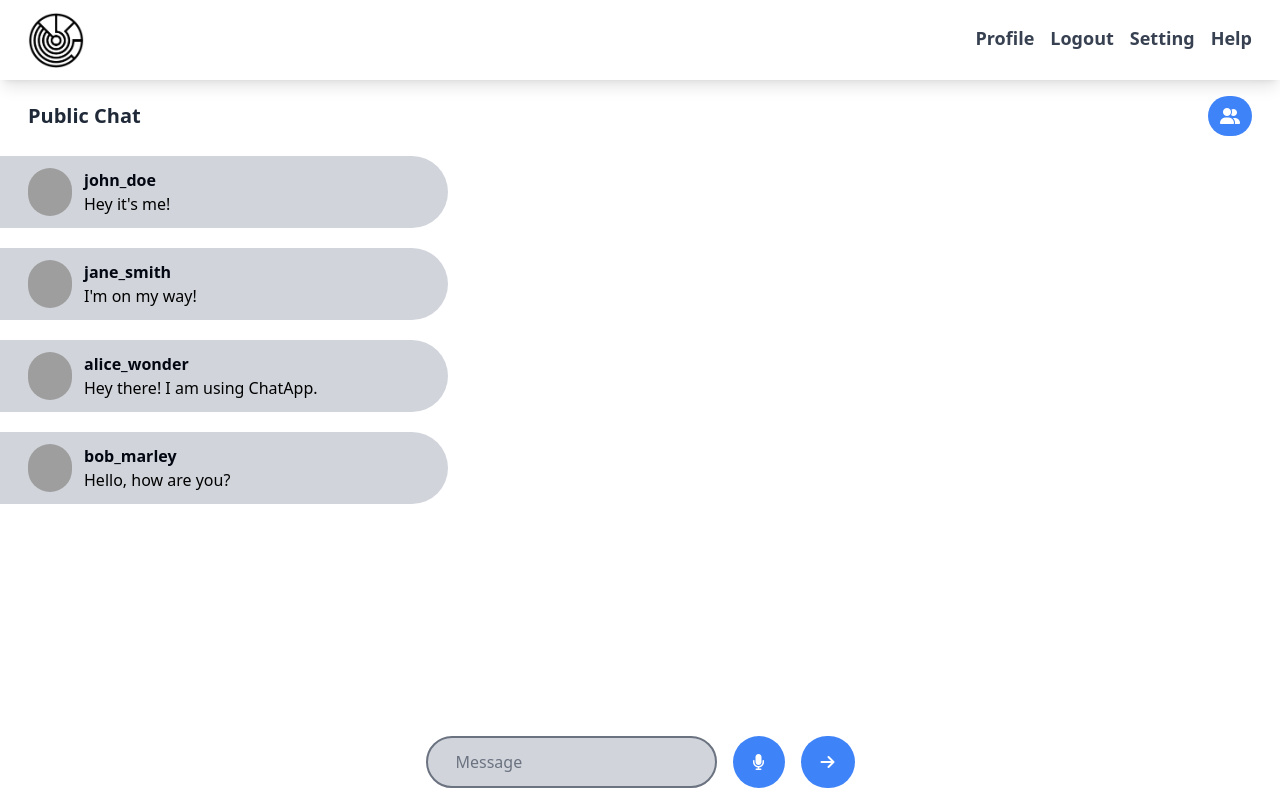
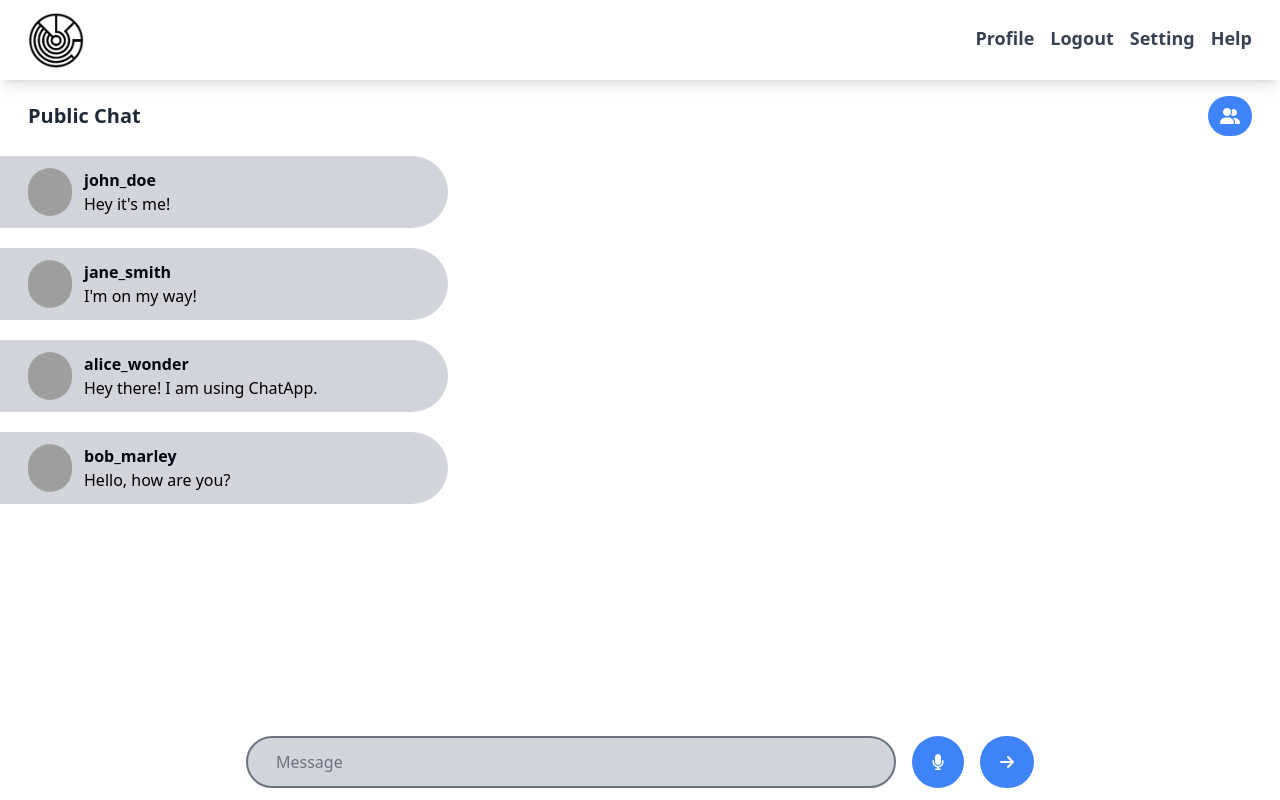
Before and after one commit to Nokihera/messaging-app, a React (Vite) app: page /chat-box in a window 1280 px wide. Both pictures are taken after a click on the button 1233 px from the left and 116 px from the top of the page. Built offline with nearby package versions, Linux system fonts and the light colour scheme; grey boxes are pictures that could not be loaded.

Commit message:
don't wanna write commit message

```diff
--- a/src/components/PublicChat.jsx
+++ b/src/components/PublicChat.jsx
@@ -25,7 +25,7 @@ const PublicChat = () => {
       <div className="fixed bottom-3 mx-auto w-full flex gap-4 justify-center px-7">
         <input
           type="text"
-          className="bg-gray-300 rounded-full py-3 px-7 max-w-[450px] focus:border-blue-500 border-2 outline-none transition-all duration-300" placeholder="Message"
+          className="bg-gray-300 rounded-full py-3 px-7 md:w-[650px] w-[200px] focus:border-blue-500 border-2 outline-none transition-all duration-300" placeholder="Message"
         />
         <button className="bg-blue-500 text-white md:rounded-full md:px-5 rounded-lg px-3">
           <i class="fa-solid fa-microphone"></i>
```
